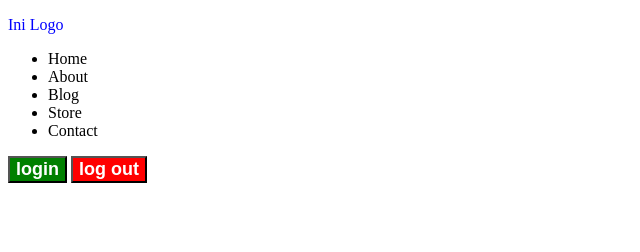
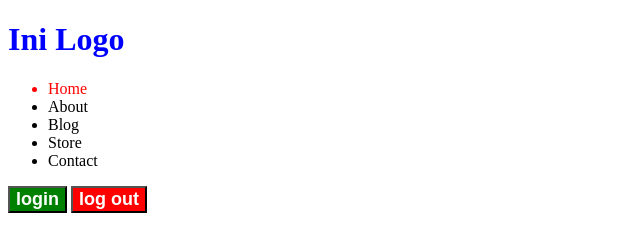
Before and after one commit to luaygitaris/website-sederhana, a website: page index.html in a window 1280 px wide. Shown: the whole page, without its empty margins (0-640 px from the left). Drawn offline with Linux system fonts and the light colour scheme.

Commit message:
Perbaharui

```diff
--- a/index.html
+++ b/index.html
@@ -9,9 +9,9 @@
 <body>
   <!-- Ini Navigasi -->
    <div>
-    <p>Ini Logo</p>
+    <h1 id="judul-unik">Ini Logo</h1>
     <ul>
-      <li>Home</li>
+      <li id="ini-beda">Home</li>
       <li>About</li>
       <li>Blog</li>
       <li>Store</li>
--- a/style.css
+++ b/style.css
@@ -1,4 +1,4 @@
-p {
+#judul-unik {
     color: blue
 }
 .login-aja {
@@ -13,3 +13,6 @@ p {
     font-size: 18px;
     font-weight: bold;
 }
+#ini-beda {
+    color: red;
+}
```
